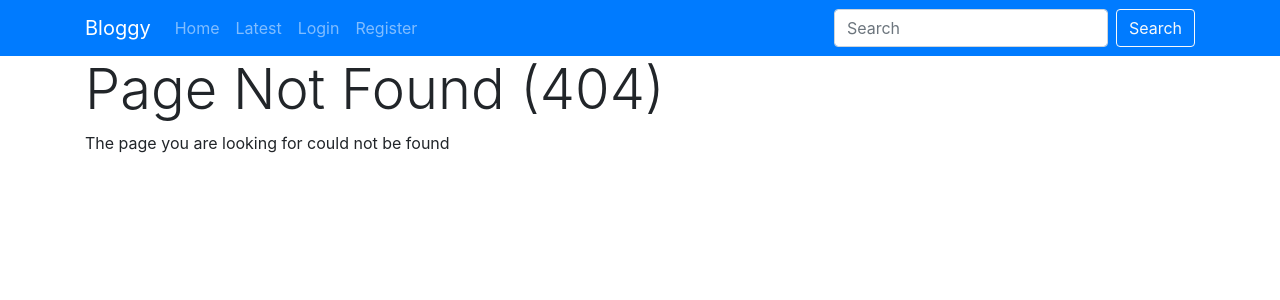
After one commit to PsychedelicMonkey/Bloggy, a Flask app: page /None in a window 1280 px wide. The commit adds this page. Shown: the top 300 px of the page. Run offline with Flask 2, Linux system fonts and the light colour scheme; some libraries are stand-ins or nearby versions.

Commit message:
Error pages

```diff
--- a/app/__init__.py
+++ b/app/__init__.py
@@ -16,6 +16,9 @@ login.login_view = 'auth.login'
 from app.auth import auth
 app.register_blueprint(auth, url_prefix='/auth')
 
+from app.errors import error
+app.register_blueprint(error)
+
 from app.user import bp as bp
 app.register_blueprint(bp, url_prefix='/user')
 
--- /dev/null
+++ b/app/errors/__init__.py
@@ -0,0 +1,5 @@
+from flask import Blueprint
+
+error = Blueprint('error', __name__)
+
+from app.errors import handlers
--- /dev/null
+++ b/app/errors/handlers.py
@@ -0,0 +1,11 @@
+from flask import render_template
+from app.errors import error
+
+@error.app_errorhandler(404)
+def error_not_found(error):
+    return render_template('errors/404.html', title='Page Not Found')
+
+
+@error.app_errorhandler(500)
+def error_not_found(error):
+    return render_template('errors/500.html', title='Server Error')
--- a/app/static/js/posts.js
+++ b/app/static/js/posts.js
@@ -15,15 +15,14 @@ function changeButton(button, action, id, count) {
     if (action == "like") {
         button.classList.remove('btn-success');
         button.classList.add('btn-danger');
-        button.innerHTML = 'Unlike (' + count + ')';
         button.dataset.action = 'unlike';
         button.dataset.target = '/unlike/' + id;
     }
     else if (action == "unlike") {
         button.classList.remove('btn-danger');
         button.classList.add('btn-success');
-        button.innerHTML = 'Like (' + count + ')';
         button.dataset.action = 'like';
         button.dataset.target = '/like/' + id;
     }
+    button.innerHTML = count + ' likes';
 }
--- a/app/templates/_post.html
+++ b/app/templates/_post.html
@@ -27,13 +27,13 @@
                     {{ like_form.hidden_tag() }}
                     {{ like_form.submit(class='btn btn-success', value='Like ({})'.format(post.likes.count())) }}
                 </form-->
-                <button class="like-post btn btn-success" data-action="like" data-target="{{ url_for('like', id=post.id) }}">Like ({{ post.likes.count() }})</button>
+                <button class="like-post btn btn-success" data-action="like" data-target="{{ url_for('like', id=post.id) }}">{{ post.likes.count() }} likes</button>
                 {% else %}
                 <!--form style="display: inline-block;" action="{{ url_for('unlike', id=post.id) }}" method="post">
                     {{ like_form.hidden_tag() }}
                     {{ like_form.submit(class='btn btn-danger', value='Unlike ({})'.format(post.likes.count())) }}
                 </form-->
-                <button class="like-post btn btn-danger" data-action="unlike" data-target="{{ url_for('unlike', id=post.id) }}">Unlike ({{ post.likes.count() }})</button>
+                <button class="like-post btn btn-danger" data-action="unlike" data-target="{{ url_for('unlike', id=post.id) }}">{{ post.likes.count() }} likes</button>
                 {% endif %}
             {% endif %}
             <!-- END LIKES -->
--- /dev/null
+++ b/app/templates/errors/404.html
@@ -0,0 +1,8 @@
+{% extends "base.html" %}
+
+{% block content %}
+<div class="container">
+    <h1 class="display-4">Page Not Found (404)</h1>
+    <p>The page you are looking for could not be found</p>
+</div>
+{% endblock %}
--- a/app/templates/user/user.html
+++ b/app/templates/user/user.html
@@ -41,13 +41,13 @@
 
                 {% if not current_user == user and current_user.is_authenticated %}
                     {% if not current_user.is_following(user) %}
-                    <form action="{{ url_for('user.follow', username=user.username) }}" method="post">
+                    <form id="follow-form" action="{{ url_for('user.follow', username=user.username) }}" method="post" data-form="follow">
                         {{ form.hidden_tag() }}
 
                         {{ form.submit(value='Follow', class='btn btn-info') }}
                     </form>
                     {% else %}
-                    <form action="{{ url_for('user.unfollow', username=user.username) }}" method="post">
+                    <form id="unfollow-form" action="{{ url_for('user.unfollow', username=user.username) }}" method="post" data-form="unfollow">
                         {{ form.hidden_tag() }}
 
                         {{ form.submit(value='Unfollow', class='btn btn-info') }}
```
Also changed, not shown: app/templates/errors/500.html (added, +8 -0 lines).
